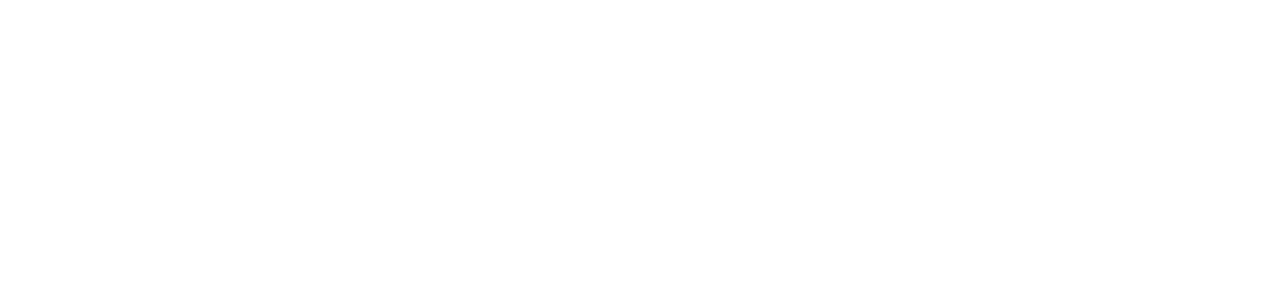
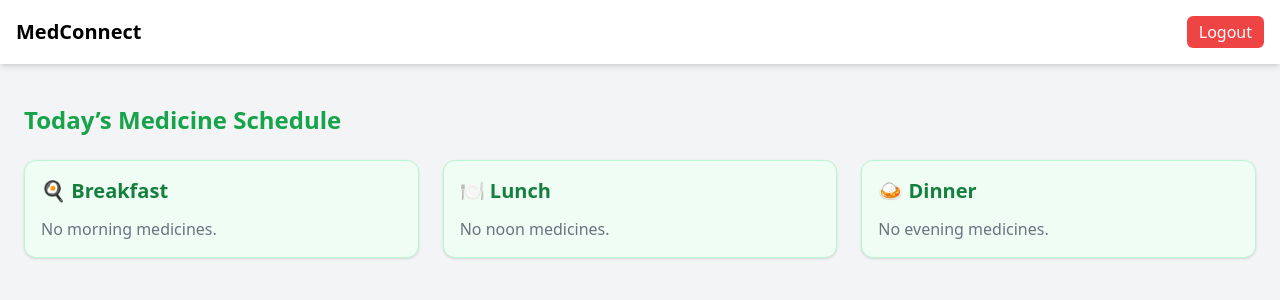
Before and after one commit to aqib-mansoor/MedConnect, a React (Vite) app: page /medicine-reminders in a window 1280 px wide. Before the commit this address had no page. Shown: the top 300 px of the page. Built offline with nearby package versions, Linux system fonts and the light colour scheme.

Commit message:
MedicineReminder Added!

```diff
--- a/src/App.tsx
+++ b/src/App.tsx
@@ -9,12 +9,13 @@
 import PatientsPage from "./pages/doctor/PatientsPage";
 import MedicalReports from "./pages/patient/MedicalReports";
 import AvailabilityPage from "./pages/doctor/AvailabilityPage";
+import MedicineReminders from "./pages/patient/MedicineReminders";
 
 
 function App() {
   return (
     <Routes>
-      {/* 👇 FIX HERE — Add home redirect */}
+
       <Route path="/" element={<Navigate to="/login" replace />} />
 
       <Route path="/login" element={<LoginPage />} />
@@ -27,6 +28,7 @@
       <Route path="/doctor-patients" element={<PatientsPage />} />
       <Route path="/patient-reports" element={<MedicalReports />} />
       <Route path="/doctor-availability" element={<AvailabilityPage />} />
+      <Route path="/medicine-reminders" element={<MedicineReminders />} />
 
     </Routes>
   );
--- a/src/pages/auth/LoginPage.tsx
+++ b/src/pages/auth/LoginPage.tsx
@@ -16,6 +16,7 @@
 const predefinedUsers: Credential[] = [
   { email: "patient@example.com", password: "123", role: "patient", name: "Umer Khan" },
   { email: "abc@gmail.com", password: "123", role: "patient", name: "Fahad Sohail" },
+  { email: "aaa@gmail.com", password: "123", role: "patient", name: "Asad Khan" },
   { email: "ayesha@hospital.com", password: "123", role: "doctor", name: "Dr. Ayesha Khan" },
   { email: "ali@hospital.com", password: "123", role: "doctor", name: "Dr. Ali Raza" },
   { email: "sara@hospital.com", password: "123", role: "doctor", name: "Dr. Sara Ahmed" },
--- a/src/pages/patient/DoctorSearchPage.tsx
+++ b/src/pages/patient/DoctorSearchPage.tsx
@@ -23,7 +23,7 @@
 
   return (
     <Layout>
-      <h2 className="text-2xl font-bold mb-6">Find a Doctor</h2>
+      <h2 className="text-3xl font-extrabold mb-8 text-green-600 text-center">Available Doctor's</h2>
       <input
         type="text"
         placeholder="Search by name or specialization..."
--- a/src/pages/patient/MedicalReports.tsx
+++ b/src/pages/patient/MedicalReports.tsx
@@ -13,7 +13,7 @@
 
   return (
     <Layout>
-      <h2 className="text-3xl font-extrabold mb-8 text-green-700 text-center">
+      <h2 className="text-3xl font-extrabold mb-8 text-green-600 text-center">
         My Medical Reports
       </h2>
 
--- /dev/null
+++ b/src/pages/patient/MedicineReminders.tsx
@@ -0,0 +1,210 @@
+import { useState, useEffect } from "react";
+import Layout from "../../components/layout/Layout";
+import { getPrescriptionsByPatient } from "../../utils/prescriptionStorage";
+import { toast } from "react-toastify";
+import { FaTrash } from "react-icons/fa";
+
+export default function MedicineReminders() {
+  const patientEmail =
+    localStorage.getItem("currentUserEmail") || "patient@demo.com";
+
+  const [appointmentId, setAppointmentId] = useState<string>(""); // Selected appointment
+  const [appointments, setAppointments] = useState<any[]>([]); // Appointments list
+  const [todayMedicines, setTodayMedicines] = useState<any[]>([]);
+  const [prescriptions, setPrescriptions] = useState<any[]>([]); // Prescriptions for selected appointment
+
+  const mealTimes: Record<string, string> = {
+    Breakfast: "09:00",
+    Lunch: "14:00",
+    Dinner: "20:00",
+  };
+
+  const categorizeMedicine = (med: any) => {
+    const times = parseInt(med.timesPerDay); // convert string to number
+    if (times === 3) return ["Breakfast", "Lunch", "Dinner"];
+    if (times === 2) return ["Breakfast", "Dinner"];
+    if (times === 1) return ["Breakfast"];
+    return ["Breakfast"];
+  };
+
+  useEffect(() => {
+    const allPrescriptions = getPrescriptionsByPatient(patientEmail);
+    const uniqueAppointments = Array.from(
+      new Set(allPrescriptions.map((p) => p.appointmentId))
+    ).map((id) => {
+      const pres = allPrescriptions.find((p) => p.appointmentId === id);
+      return {
+        id,
+        doctorName: pres?.doctorName || "Unknown",
+      };
+    });
+    setAppointments(uniqueAppointments);
+    if (uniqueAppointments.length > 0 && !appointmentId) {
+      setAppointmentId(uniqueAppointments[0].id);
+    }
+  }, []);
+
+  useEffect(() => {
+    if (!appointmentId) return;
+
+    const selectedPrescriptions = getPrescriptionsByPatient(patientEmail).filter(
+      (p) => p.appointmentId === appointmentId
+    );
+    setPrescriptions(selectedPrescriptions);
+
+    const medsForToday: any[] = [];
+
+    selectedPrescriptions.forEach((pres) => {
+      pres.medicines.forEach((med: any) => {
+        const slots = categorizeMedicine(med);
+        slots.forEach((slot) => {
+          // Unique ID per medicine slot
+          medsForToday.push({
+            id: crypto.randomUUID(),
+            doctor: pres.doctorName,
+            name: med.name,
+            dosage: med.dosage,
+            duration: med.duration,
+            when: slot,
+            time: mealTimes[slot],
+          });
+        });
+      });
+    });
+
+    setTodayMedicines(medsForToday);
+  }, [appointmentId]);
+
+  const handleDeleteMedicine = (medId: string) => {
+    toast(
+      ({ closeToast }: any) => (
+        <div className="flex flex-col gap-2">
+          <p>Are you sure you want to delete this medicine?</p>
+          <div className="flex justify-end gap-2">
+            <button
+              className="px-3 py-1 bg-green-600 text-white rounded"
+              onClick={() => {
+                const updated = todayMedicines.filter((m) => m.id !== medId);
+                setTodayMedicines(updated);
+                toast.dismiss();
+                toast.success(" Medicine deleted!", { theme: "colored" });
+              }}
+            >
+              Yes
+            </button>
+            <button
+              className="px-3 py-1 bg-gray-300 rounded"
+              onClick={() => toast.dismiss()}
+            >
+              Cancel
+            </button>
+          </div>
+        </div>
+      ),
+      { autoClose: false }
+    );
+  };
+
+  const breakfast = todayMedicines.filter((m) => m.when === "Breakfast");
+  const lunch = todayMedicines.filter((m) => m.when === "Lunch");
+  const dinner = todayMedicines.filter((m) => m.when === "Dinner");
+
+  return (
+    <Layout>
+      <h2 className="text-2xl font-bold mb-6 text-green-600">
+        Today’s Medicine Schedule
+      </h2>
+
+      {appointments.length > 0 && (
+        <div className="mb-6">
+          <label className="font-semibold text-green-700 mr-2">Select Appointment:</label>
+          <select
+            value={appointmentId}
+            onChange={(e) => setAppointmentId(e.target.value)}
+            className="p-2 border border-green-300 rounded focus:outline-none focus:ring-2 focus:ring-green-400"
+          >
+            {appointments.map((a) => (
+              <option key={a.id} value={a.id}>
+                {a.doctorName}
+              </option>
+            ))}
+          </select>
+        </div>
+      )}
+
+      <div className="grid grid-cols-1 md:grid-cols-3 gap-6">
+        {/* Breakfast */}
+        <div className="p-4 bg-green-50 rounded-xl shadow border border-green-200">
+          <h3 className="text-xl font-semibold text-green-700 mb-3">🍳 Breakfast</h3>
+          {breakfast.length === 0 ? (
+            <p className="text-gray-500">No morning medicines.</p>
+          ) : (
+            breakfast.map((m) => (
+              <div key={m.id} className="p-3 bg-white rounded shadow-sm border border-green-200 mb-3 flex justify-between items-start">
+                <div>
+                  <p><strong>{m.name}</strong> ({m.dosage})</p>
+                  <p className="text-sm text-gray-600">Time: {m.time}</p>
+                  <p className="text-xs text-green-700">Prescribed by: {m.doctor}</p>
+                </div>
+                <button
+                  className="text-red-600 hover:text-red-800"
+                  onClick={() => handleDeleteMedicine(m.id)}
+                >
+                  <FaTrash />
+                </button>
+              </div>
+            ))
+          )}
+        </div>
+
+        {/* Lunch */}
+        <div className="p-4 bg-green-50 rounded-xl shadow border border-green-200">
+          <h3 className="text-xl font-semibold text-green-700 mb-3">🍽 Lunch</h3>
+          {lunch.length === 0 ? (
+            <p className="text-gray-500">No noon medicines.</p>
+          ) : (
+            lunch.map((m) => (
+              <div key={m.id} className="p-3 bg-white rounded shadow-sm border border-green-200 mb-3 flex justify-between items-start">
+                <div>
+                  <p><strong>{m.name}</strong> ({m.dosage})</p>
+                  <p className="text-sm text-gray-600">Time: {m.time}</p>
+                  <p className="text-xs text-green-700">Prescribed by: {m.doctor}</p>
+                </div>
+                <button
+                  className="text-red-600 hover:text-red-800"
+                  onClick={() => handleDeleteMedicine(m.id)}
+                >
+                  <FaTrash />
+                </button>
+              </div>
+            ))
+          )}
+        </div>
+
+        {/* Dinner */}
+        <div className="p-4 bg-green-50 rounded-xl shadow border border-green-200">
+          <h3 className="text-xl font-semibold text-green-700 mb-3">🍛 Dinner</h3>
+          {dinner.length === 0 ? (
+            <p className="text-gray-500">No evening medicines.</p>
+          ) : (
+            dinner.map((m) => (
+              <div key={m.id} className="p-3 bg-white rounded shadow-sm border border-green-200 mb-3 flex justify-between items-start">
+                <div>
+                  <p><strong>{m.name}</strong> ({m.dosage})</p>
+                  <p className="text-sm text-gray-600">Time: {m.time}</p>
+                  <p className="text-xs text-green-700">Prescribed by: {m.doctor}</p>
+                </div>
+                <button
+                  className="text-red-600 hover:text-red-800"
+                  onClick={() => handleDeleteMedicine(m.id)}
+                >
+                  <FaTrash />
+                </button>
+              </div>
+            ))
+          )}
+        </div>
+      </div>
+    </Layout>
+  );
+}
--- /dev/null
+++ b/src/utils/medicineReminderStorage.ts
@@ -0,0 +1,23 @@
+export interface MedicineReminder {
+  id: string;
+  patientEmail: string;
+  medicineName: string;
+  dosage: string;
+  time: string; // HH:MM 24-hour format
+  date: string; // YYYY-MM-DD
+}
+
+// Save a reminder
+export const saveReminder = (reminder: MedicineReminder) => {
+  const data = localStorage.getItem("medicineReminders");
+  const reminders: MedicineReminder[] = data ? JSON.parse(data) : [];
+  reminders.push(reminder);
+  localStorage.setItem("medicineReminders", JSON.stringify(reminders));
+};
+
+// Get reminders for a patient
+export const getRemindersByPatient = (patientEmail: string): MedicineReminder[] => {
+  const data = localStorage.getItem("medicineReminders");
+  const reminders: MedicineReminder[] = data ? JSON.parse(data) : [];
+  return reminders.filter(r => r.patientEmail === patientEmail);
+};
```
Also changed, not shown: src/components/doctors/PrescriptionModal.tsx (+51 -39 lines), src/components/layout/Sidebar.tsx (+6 -4 lines).
